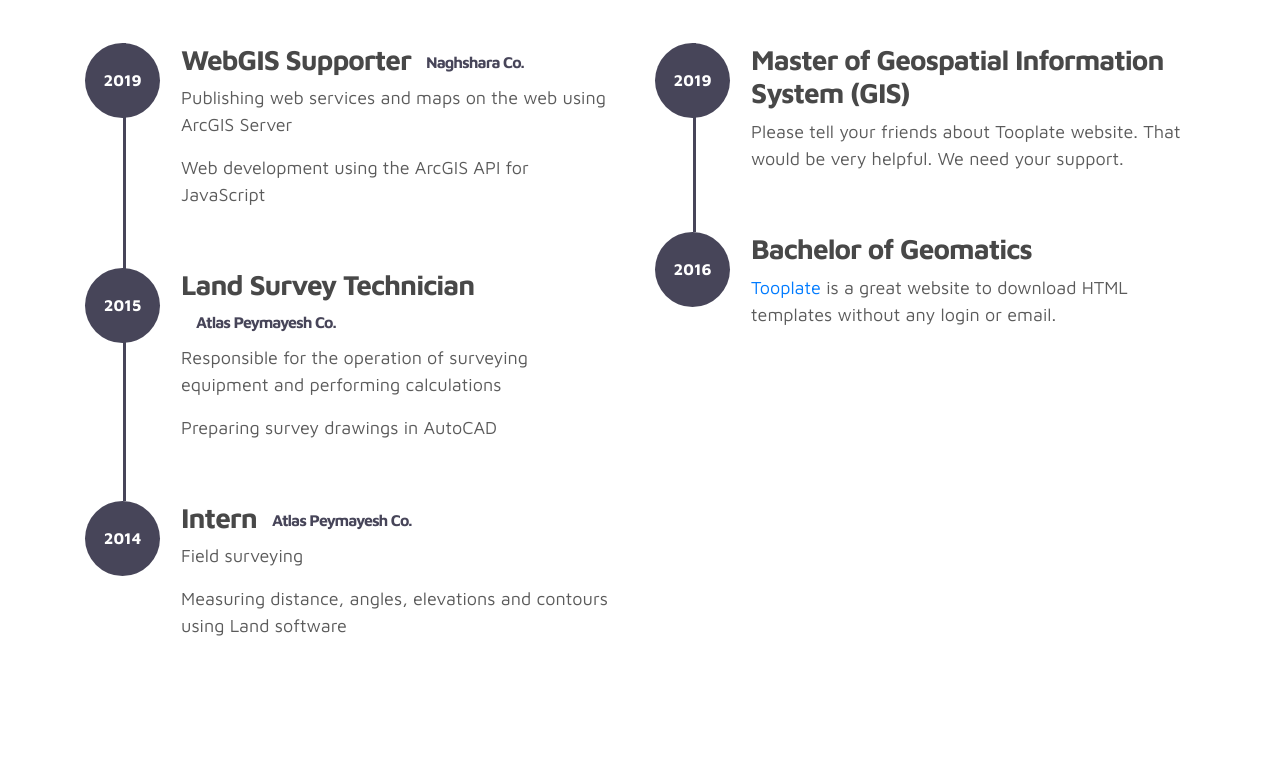
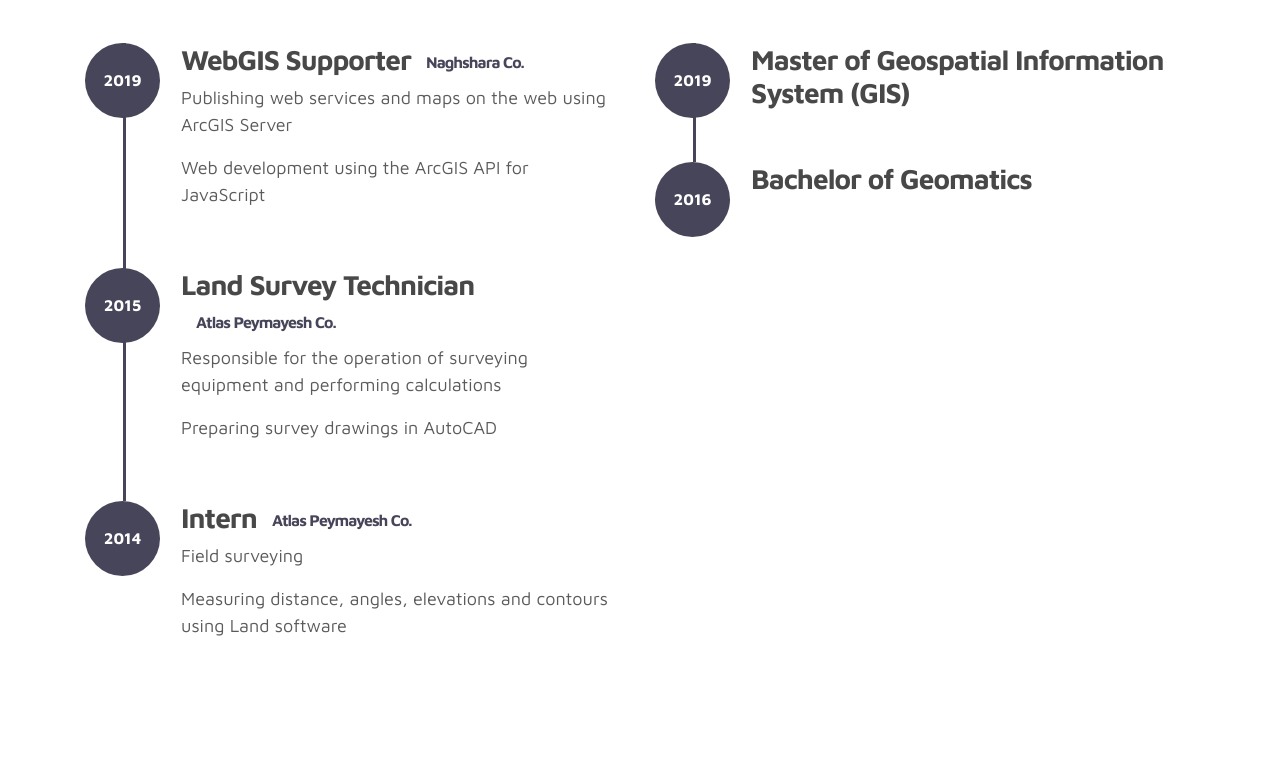
Before and after one commit to akzii/akzii.github.io, a plain HTML site: page index.html in a window 1280 px wide. Shown: the part 1586-2356 px from the top of the page. Drawn offline with Linux system fonts and the light colour scheme; grey boxes are pictures that could not be loaded.

Commit message:
Update index.html

```diff
--- a/index.html
+++ b/index.html
@@ -211,7 +211,7 @@ https://www.tooplate.com/view/2115-marvel
                              </div>
                              <div class="timeline-info">
                                   <h3><span>Master of Geospatial Information System (GIS)</span><small></small></h3>
-                                  <p>Please tell your friends about Tooplate website. That would be very helpful. We need your support.</p>
+                                  <p.</p>
                              </div>
                         </div>
 
@@ -221,7 +221,7 @@ https://www.tooplate.com/view/2115-marvel
                             </div>
                             <div class="timeline-info">
                                 <h3><span>Bachelor of Geomatics</span><small></small></h3>
-                                <p><a rel="nofollow" href="https://www.facebook.com/tooplate">Tooplate</a> is a great website to download HTML templates without any login or email.</p>
+                                <p></p>
                             </div>
                         </div>
 
```
